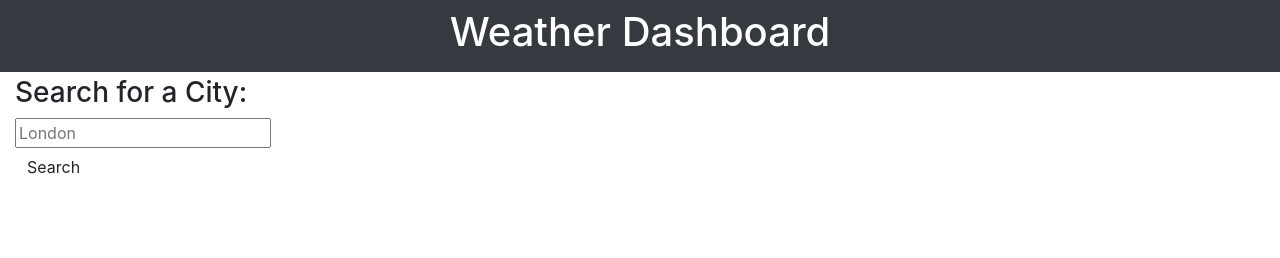
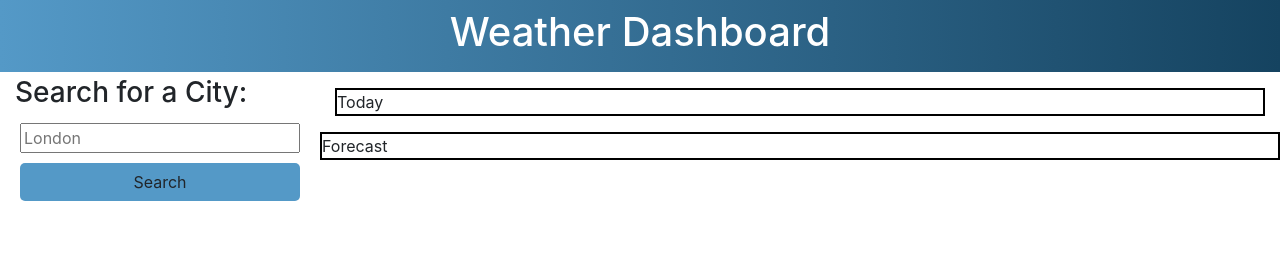
Before and after one commit to naomimardon/Weather-Dashboard, a plain HTML site: page index.html in a window 1280 px wide. Drawn offline with nearby package versions, Linux system fonts and the light colour scheme.

Commit message:
added basic CSS for header and input form

```diff
--- a/assets/css/style.css
+++ b/assets/css/style.css
@@ -0,0 +1,29 @@
+/*Color Theme*/
+:root {
+    --darkBlue: #154360;
+    --lightBlue: #5499C7;
+}
+
+#header {
+    background-image: linear-gradient(to right, var(--lightBlue) , var(--darkBlue));
+}
+
+#search-input {
+    width: 100%;
+    margin: 5px
+}
+
+#search-button {
+    width: 100%;
+    background-color: var(--lightBlue);
+    margin: 5px;
+    border-radius: 5px;
+}
+
+#today {
+    border: 2px solid black;
+}
+
+#forecast {
+    border: 2px solid black;
+}
--- a/index.html
+++ b/index.html
@@ -12,7 +12,7 @@
 </head>
 
 <body>
-  <header class="container-fluid text-center text-white bg-dark p-2 weather-header">
+  <header class="container-fluid text-center text-white bg-dark p-2 weather-header" id="header">
     <h1>Weather Dashboard</h1>
   </header>
 
@@ -24,25 +24,22 @@
           Search for a City:
         </h2>
         <form id="search-form" class="form">
-          <div class="form-inline form-group">
             <div class="input-group">
               <input class="form-input weather-search" type="text" id="search-input" placeholder="London"
                 aria-labelledby="form-heading" aria-controls="today forecast" />
-              <div class="input-group-append">
                 <button type="submit" class="btn search-button" id="search-button" aria-label="submit search">
                   Search
                 </button>
                 <hr class="hr weather-hr" />
               </div>
-            </div>
-          </div>
         </form>
-        <div class="list-group" id="history"></div>
+        <div class="list-group" id="history">
+        </div>
       </aside>
 
       <div class="col-lg-9 pb-3">
-        <section id="today" class="mt-3" role="region" aria-live="polite"></section>
-        <section id="forecast" class="row mt-3" role="region" aria-live="polite"></section>
+        <section id="today" class="mt-3" role="region" aria-live="polite">Today</section>
+        <section id="forecast" class="row mt-3" role="region" aria-live="polite">Forecast</section>
       </div>
     </div>
   </div>
```
Also changed, not shown: 4 other files.
